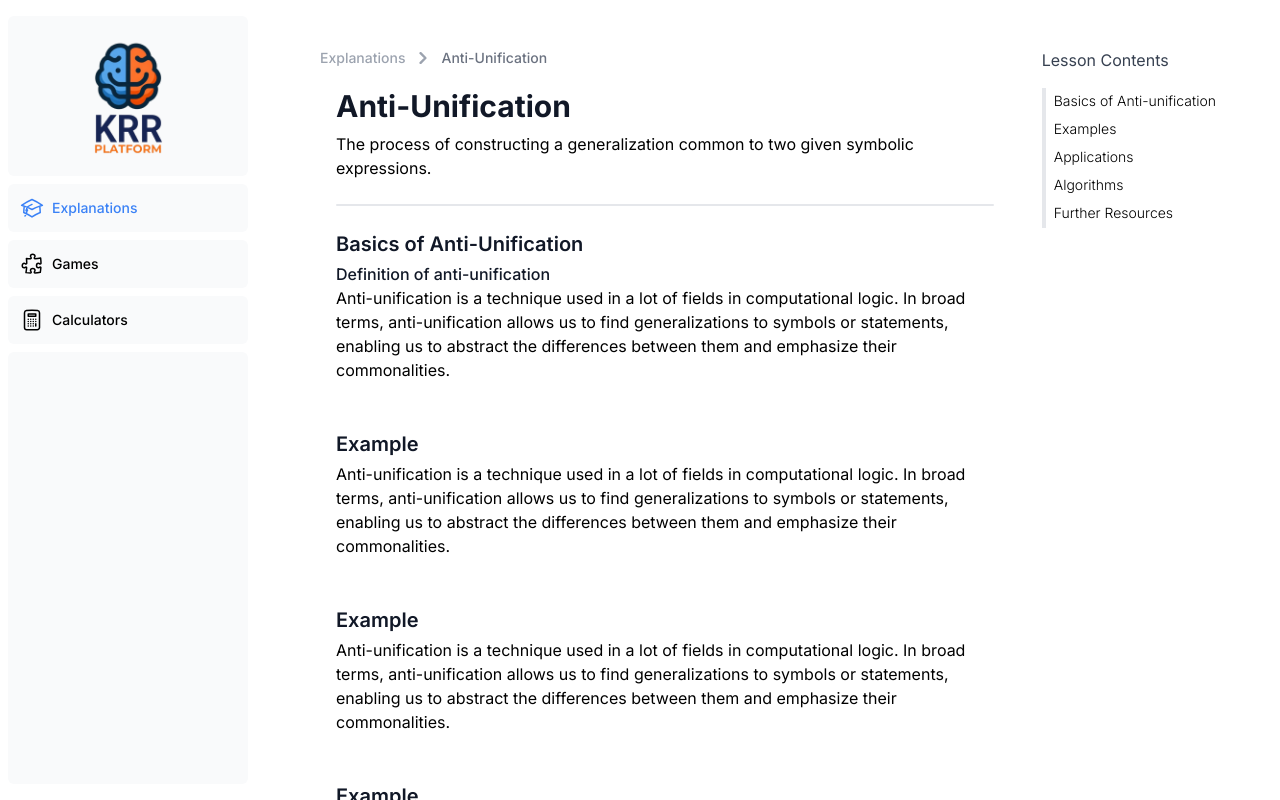
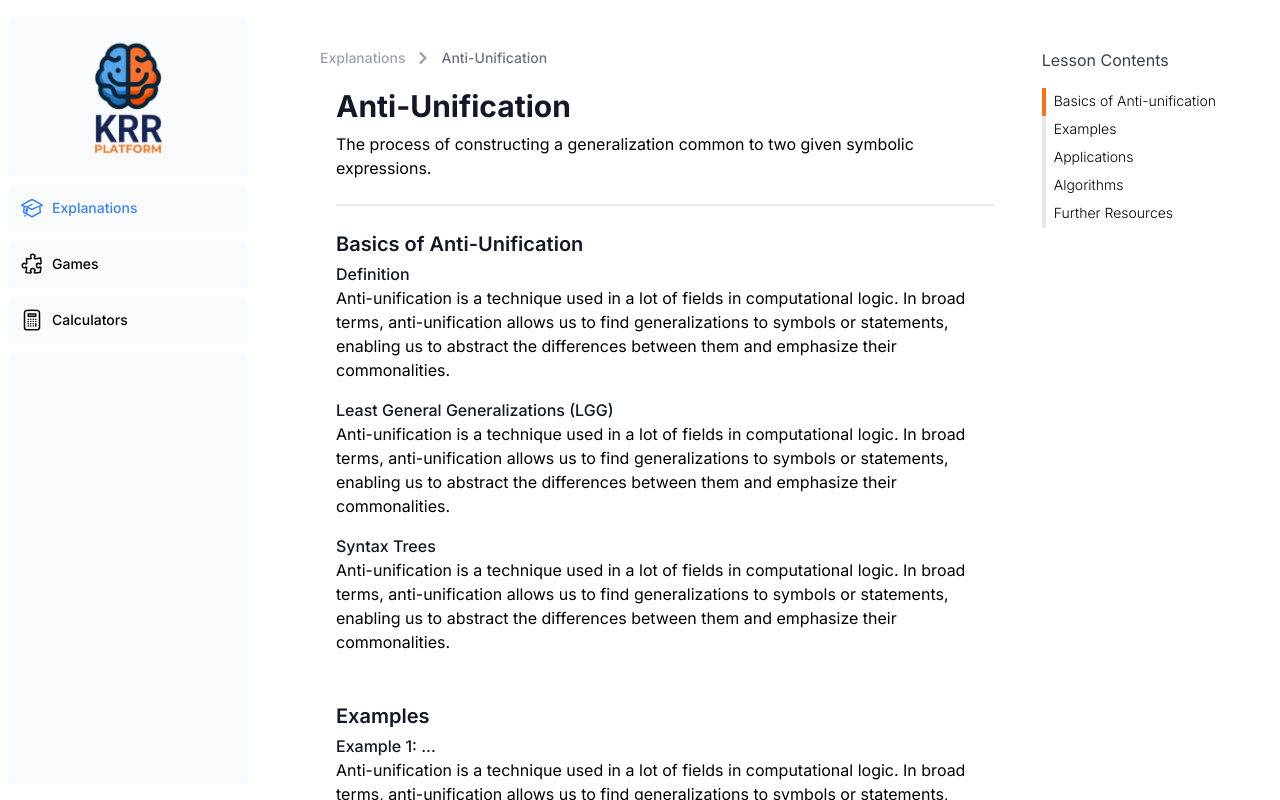
Before and after one commit to krr-platform/krr-platform, a Next.js app in the folder frontend/: page /dashboard/explanations/anti-unification in a window 1280 px wide. Built offline with nearby package versions, Linux system fonts and the light colour scheme; a web font is replaced by a local one.

Commit message:
feat: table of content is updated according to page

```diff
--- a/frontend/src/app/dashboard/explanations/anti-unification/page.tsx
+++ b/frontend/src/app/dashboard/explanations/anti-unification/page.tsx
@@ -1,8 +1,45 @@
+'use client';
+
 /* eslint-disable max-len */
 import Link from 'next/link';
-import React from 'react';
+import React, { useEffect, useState, useRef } from 'react';
 
 export default function LessonPage() {
+    const [activeSection, setActiveSection] = useState<string | null>(null);
+    const sectionRefs = {
+        basics: useRef(null),
+        examples: useRef(null),
+        applications: useRef(null),
+        algorithms: useRef(null),
+        resources: useRef(null),
+    };
+
+    useEffect(() => {
+        const observer = new IntersectionObserver(
+            (entries) => {
+                entries.forEach((entry) => {
+                    if (entry.isIntersecting) {
+                        setActiveSection(entry.target.id);
+                    }
+                });
+            },
+            { rootMargin: '0px', threshold: 0.7 },
+        );
+
+        Object.values(sectionRefs).forEach((ref) => {
+            if (ref.current) {
+                observer.observe(ref.current);
+            }
+        });
+
+        return () => {
+            Object.values(sectionRefs).forEach((ref) => {
+                if (ref.current) {
+                    observer.unobserve(ref.current);
+                }
+            });
+        };
+    }, [sectionRefs]);
     return (
         <div className="max-w-4xl mx-auto flex w-full border-black">
             <div className="flex">
@@ -37,11 +74,32 @@ export default function LessonPage() {
                         </p>
                         <hr className="border-b border-gray-200 my-6 rounded" />
 
-                        <h2 className="text-xl font-semibold text-gray-900 mb-1" id="introduction">
+                        <div ref={sectionRefs.basics} id="basics">
+                            <h2 className="text-xl font-semibold text-gray-900 mb-1">
                                 Basics of Anti-Unification
                             </h2>
-                        <h3 className="text-l font-medium text-gray-900" id="">
-                            Definition of anti-unification
+                            <h3 className="text-l font-medium text-gray-900">
+                                Definition
+                            </h3>
+                            <p className="mb-4">
+                                Anti-unification is a technique used in a lot of fields
+                                in computational logic. In broad terms, anti-unification
+                                allows us to find generalizations to symbols or statements,
+                                enabling us to abstract the differences between them
+                                and emphasize their commonalities.
+                            </p>
+                            <h3 className="text-l font-medium text-gray-900">
+                                Least General Generalizations (LGG)
+                            </h3>
+                            <p className="mb-4">
+                                Anti-unification is a technique used in a lot of fields
+                                in computational logic. In broad terms, anti-unification
+                                allows us to find generalizations to symbols or statements,
+                                enabling us to abstract the differences between them
+                                and emphasize their commonalities.
+                            </p>
+                            <h3 className="text-l font-medium text-gray-900">
+                                Syntax Trees
                             </h3>
                             <p className="mb-12">
                                 Anti-unification is a technique used in a lot of fields
@@ -50,10 +108,25 @@ export default function LessonPage() {
                                 enabling us to abstract the differences between them
                                 and emphasize their commonalities.
                             </p>
+                        </div>
 
-                        <h2 className="text-xl font-semibold text-gray-900 mb-1" id="example">
-                            Example
+                        <div ref={sectionRefs.examples} id="examples">
+                            <h2 className="text-xl font-semibold text-gray-900 mb-1">
+                                Examples
                             </h2>
+                            <h3 className="text-l font-medium text-gray-900">
+                                Example 1: ...
+                            </h3>
+                            <p className="mb-4">
+                                Anti-unification is a technique used in a lot of fields
+                                in computational logic. In broad terms, anti-unification
+                                allows us to find generalizations to symbols or statements,
+                                enabling us to abstract the differences between them
+                                and emphasize their commonalities.
+                            </p>
+                            <h3 className="text-l font-medium text-gray-900">
+                                Example 2: ...
+                            </h3>
                             <p className="mb-12">
                                 Anti-unification is a technique used in a lot of fields
                                 in computational logic. In broad terms, anti-unification
@@ -61,10 +134,35 @@ export default function LessonPage() {
                                 enabling us to abstract the differences between them
                                 and emphasize their commonalities.
                             </p>
+                        </div>
 
-                        <h2 className="text-xl font-semibold text-gray-900 mb-1" id="example1">
-                            Example
+                        <div ref={sectionRefs.applications} id="applications">
+                            <h2 className="text-xl font-semibold text-gray-900 mb-1">
+                                Applications
                             </h2>
+                            <h3 className="text-l font-medium text-gray-900">
+                                Code Refactoring
+                            </h3>
+                            <p className="mb-4">
+                                Anti-unification is a technique used in a lot of fields
+                                in computational logic. In broad terms, anti-unification
+                                allows us to find generalizations to symbols or statements,
+                                enabling us to abstract the differences between them
+                                and emphasize their commonalities.
+                            </p>
+                            <h3 className="text-l font-medium text-gray-900">
+                                Inductive Language Programming (ILP)
+                            </h3>
+                            <p className="mb-4">
+                                Anti-unification is a technique used in a lot of fields
+                                in computational logic. In broad terms, anti-unification
+                                allows us to find generalizations to symbols or statements,
+                                enabling us to abstract the differences between them
+                                and emphasize their commonalities.
+                            </p>
+                            <h3 className="text-l font-medium text-gray-900">
+                                Natural Language Processing (NLP)
+                            </h3>
                             <p className="mb-12">
                                 Anti-unification is a technique used in a lot of fields
                                 in computational logic. In broad terms, anti-unification
@@ -72,9 +170,57 @@ export default function LessonPage() {
                                 enabling us to abstract the differences between them
                                 and emphasize their commonalities.
                             </p>
+                        </div>
 
-                        <h2 className="text-xl font-semibold text-gray-900 mb-1" id="example2">
-                            Example
+                        <div ref={sectionRefs.algorithms} id="algorithms">
+                            <h2 className="text-xl font-semibold text-gray-900 mb-1">
+                                Algorithms
+                            </h2>
+                            <h3 className="text-l font-medium text-gray-900">
+                                Idea
+                            </h3>
+                            <p className="mb-4">
+                                Anti-unification is a technique used in a lot of fields
+                                in computational logic. In broad terms, anti-unification
+                                allows us to find generalizations to symbols or statements,
+                                enabling us to abstract the differences between them
+                                and emphasize their commonalities.
+                            </p>
+                            <h3 className="text-l font-medium text-gray-900">
+                                Basic Implementation
+                            </h3>
+                            <p className="mb-4">
+                                Anti-unification is a technique used in a lot of fields
+                                in computational logic. In broad terms, anti-unification
+                                allows us to find generalizations to symbols or statements,
+                                enabling us to abstract the differences between them
+                                and emphasize their commonalities.
+                            </p>
+                            <h3 className="text-l font-medium text-gray-900">
+                                Complexity Discussion
+                            </h3>
+                            <p className="mb-4">
+                                Anti-unification is a technique used in a lot of fields
+                                in computational logic. In broad terms, anti-unification
+                                allows us to find generalizations to symbols or statements,
+                                enabling us to abstract the differences between them
+                                and emphasize their commonalities.
+                            </p>
+                            <h3 className="text-l font-medium text-gray-900">
+                                Optimzation
+                            </h3>
+                            <p className="mb-12">
+                                Anti-unification is a technique used in a lot of fields
+                                in computational logic. In broad terms, anti-unification
+                                allows us to find generalizations to symbols or statements,
+                                enabling us to abstract the differences between them
+                                and emphasize their commonalities.
+                            </p>
+                        </div>
+
+                        <div ref={sectionRefs.resources} id="resources">
+                            <h2 className="text-xl font-semibold text-gray-900 mb-1">
+                                Further Resources
                             </h2>
                             <p className="mb-12">
                                 Anti-unification is a technique used in a lot of fields
@@ -85,15 +231,16 @@ export default function LessonPage() {
                             </p>
                         </div>
                     </div>
+                </div>
                 <div className="">
                     <nav className="sticky pl-8 z-10 flex-grow w-full top-0">
                         <p className="text-md pb-4 text-gray-700">Lesson Contents</p>
                         <ul>
-                            <li className="border-l-4 pb-1"><a className="hover:text-orange-500 pl-2 font-light text-sm" href="#introduction">Basics of Anti-unification</a></li>
-                            <li className="border-l-4 pb-1"><a className="hover:text-orange-500 pl-2 font-light text-sm" href="#introduction">Examples</a></li>
-                            <li className="border-l-4 pb-1"><a className="hover:text-orange-500 pl-2 font-light text-sm" href="#introduction">Applications</a></li>
-                            <li className="border-l-4 pb-1"><a className="hover:text-orange-500 pl-2 font-light text-sm" href="#introduction">Algorithms</a></li>
-                            <li className="border-l-4 pb-1"><a className="hover:text-orange-500 pl-2 font-light text-sm" href="#introduction">Further Resources</a></li>
+                            <li className={`border-l-4 pb-1 ${activeSection === 'basics' ? 'border-orange-500' : ''}`}><a className="hover:text-orange-500 pl-2 font-light text-sm" href="#basics">Basics of Anti-unification</a></li>
+                            <li className={`border-l-4 pb-1 ${activeSection === 'examples' ? 'border-orange-500' : ''}`}><a className="hover:text-orange-500 pl-2 font-light text-sm" href="#examples">Examples</a></li>
+                            <li className={`border-l-4 pb-1 ${activeSection === 'applications' ? 'border-orange-500' : ''}`}><a className="hover:text-orange-500 pl-2 font-light text-sm" href="#applications">Applications</a></li>
+                            <li className={`border-l-4 pb-1 ${activeSection === 'algorithms' ? 'border-orange-500' : ''}`}><a className="hover:text-orange-500 pl-2 font-light text-sm" href="#algorithms">Algorithms</a></li>
+                            <li className={`border-l-4 pb-1 ${activeSection === 'resources' ? 'border-orange-500' : ''}`}><a className="hover:text-orange-500 pl-2 font-light text-sm" href="#resources">Further Resources</a></li>
                         </ul>
                     </nav>
                 </div>
```
Lines whose indentation alone changed are shown as unchanged.
